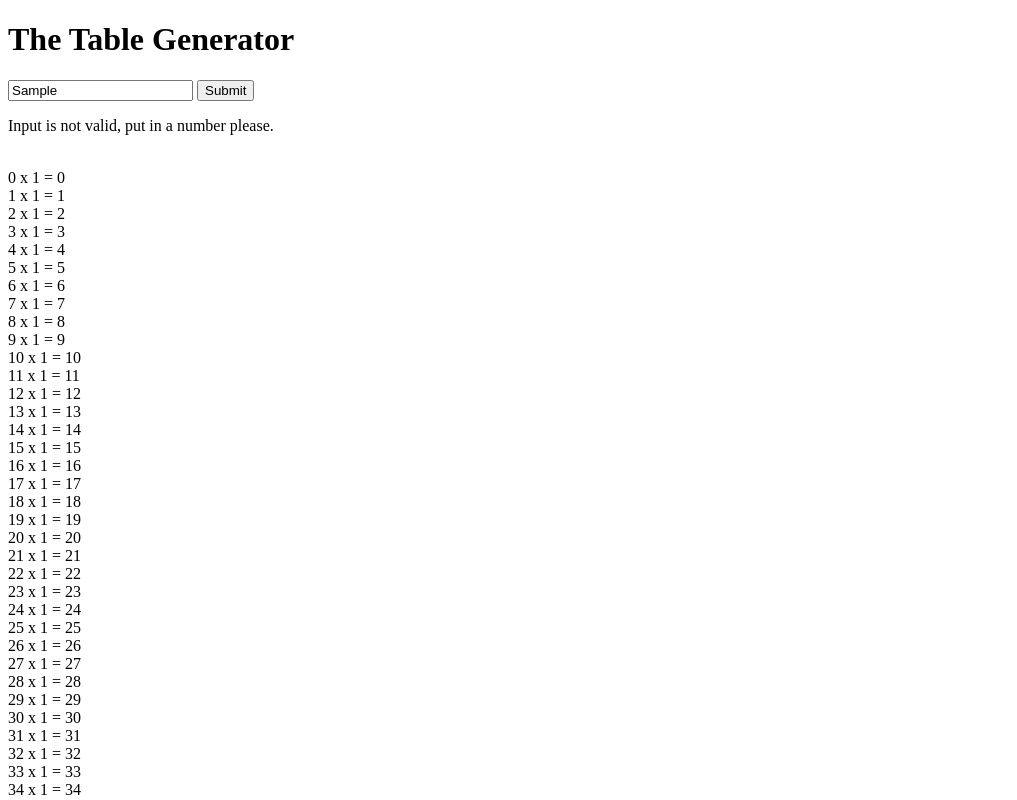
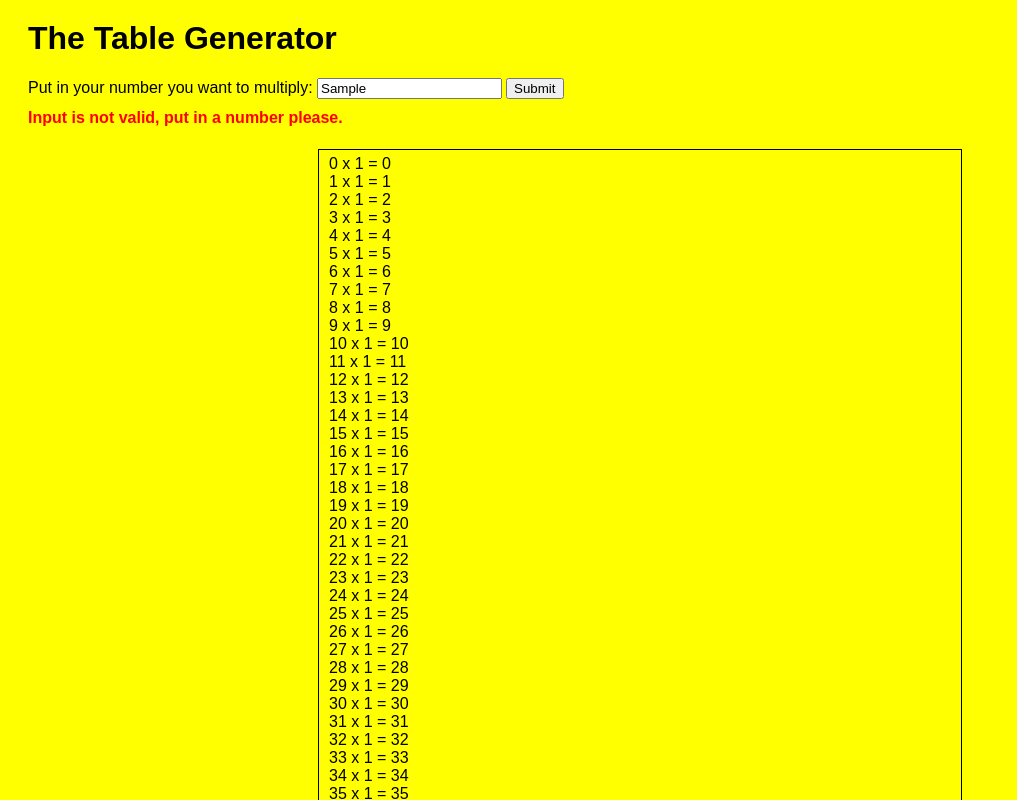
Before and after one commit to gitteesmee/tablegenerator, a plain HTML site: page index.html in a window 1280 px wide. Both pictures are taken after typing "Sample" into the empty fields and a click on the button "Submit". Shown: the top 800 px of the page, without its empty margins (0-1017 px from the left). Drawn offline with Linux system fonts and the light colour scheme.

Commit message:
Add files via upload

```diff
--- a/index.html
+++ b/index.html
@@ -1,50 +1,23 @@
 <!DOCTYPE html>
 <html>
+
+	<head><link rel="stylesheet" type="text/css" href="mystyle.css"></head>
+
 	<body>
 
 	<h1>The Table Generator</h1> <!-- titel -->
+
+	<p1>Put in your number you want to multiply: </p1> <!-- tekst naast de invulveld -->
 
 	<input id="num"> <!-- input veld -->
 
 	<button type="button" onclick="myFunction()">Submit</button> <!-- wanneer er op de button wordt geklikt, wordt myFunction gestart -->
 
-	<p id="txt"></p> <!-- txt2 wordt weergegeven -->
+	<h4 id="txt"></h4> <!-- txt2 wordt weergegeven -->
 
 	<p id="multiply"></p> <!-- multiply wordt weergegeven -->
 
-		<script>
-
-		function myFunction() { // myFunction start
-		var y; // variabele y
-		var number; // variabele number
-		var txt; // variabele txt
-
-		y = document.getElementById("num").value; // y is wat er in het input veld staat
-
-		if (isNaN(y)) { //als y is 'not a number dan'
-			number = 1; // is het de tafel van 1
-			txt = "Input is not valid, put in a number please."; // tekst wordt weergegeven
-		} else { // anders
-			number = y; // de tafel is gelijk aan y
-			txt = ""; // er wordt geen tekst weergegeven
-			}
-
-		document.getElementById("txt").innerHTML = txt; // het id txt wordt gekoppeld aan txt
-
-		var x = number; // x is gelijk aan number
-
-		var outcome = ""; // outcome wordt later ingevuld, nu gelijk aan niks
-		var i = 0; // variabele i is 0
-		while (i<101){ // loop van 0 tot 101, oftewel tot en met 100
-			outcome += "<br>" + i + " x " + x + " = " + i * x ; // outcome is enter, '1' x 'x' = 'i*x'
-			i++; // er wordt 1 bij i opgeteld
-		}
-
-		document.getElementById("multiply").innerHTML = outcome; // het id mutiply wordt gekoppeld aan multiply
-
-		}
-
-		</script>
+	<script src="script.js"></script>
 
 	</body>
 </html>
--- /dev/null
+++ b/mystyle.css
@@ -0,0 +1,33 @@
+body {
+  background-color: yellow; /* achtergond */
+}
+
+h1 {
+  font-family: Arial, Helvetica, sans-serif; /* arial, anders helvetica en anders sans-serif lettertype */
+  font-weight: bold; /* bold lettertype */
+  	margin-top: 20px; /* marge van 20px */
+	margin-left: 20px;
+}
+
+p {
+
+	font-family: Arial, Helvetica, sans-serif; /* arial, anders helvetica en anders sans-serif lettertype */
+	border: 1px solid; /* border van 1px, solid */
+	padding-top: 5px; /* marge van 5px tussen text en border */
+	padding-left:10px; /* marge van 10px tussen text en border */
+	margin: auto; /* zet border in het midden */
+	width: 50%; /* met een wijdte van 50% van de pagina */
+}
+
+p1 {
+	font-family: Arial, Helvetica, sans-serif; /* arial, anders helvetica en anders sans-serif lettertype */
+	margin-top: 10px; /* marge van 10px */
+	margin-left: 20px;/* marge van 20px */
+}
+
+h4 {
+	font-family: Arial, Helvetica, sans-serif; /* arial, anders helvetica en anders sans-serif lettertype */
+	color: red;
+	margin-top: 10px; /* marge van 10px */
+	margin-left: 20px; /* marge van 20px */
+}
--- /dev/null
+++ b/script.js
@@ -0,0 +1,29 @@
+		function myFunction() { // myFunction start
+		var y; // variabele y
+		var number; // variabele number
+		var txt; // variabele txt
+
+		y = document.getElementById("num").value; // y is wat er in het input veld staat
+
+		if (isNaN(y)) { //als y is 'not a number/geen nummer' dan
+			number = 1; // is het de tafel van 1
+			txt = "Input is not valid, put in a number please."; // tekst wordt weergegeven
+		} else { // anders
+			number = y; // de tafel is gelijk aan y
+			txt = ""; // er wordt geen tekst weergegeven
+			}
+
+		document.getElementById("txt").innerHTML = txt; // het id txt wordt gekoppeld aan txt
+
+		var x = number; // x is gelijk aan number
+
+		var outcome = ""; // outcome wordt later ingevuld, nu gelijk aan niks
+		var i = 0; // variabele i is 0
+		while (i<101){ // loop van 0 tot 101, oftewel tot en met 100
+			outcome += i + " x " + x + " = " + i * x + "<br>" ; // outcome is enter, '1' x 'x' = 'i*x'
+			i++; // er wordt 1 bij i opgeteld
+		}
+
+		document.getElementById("multiply").innerHTML = outcome; // het id mutiply wordt gekoppeld aan multiply
+
+		}
```
